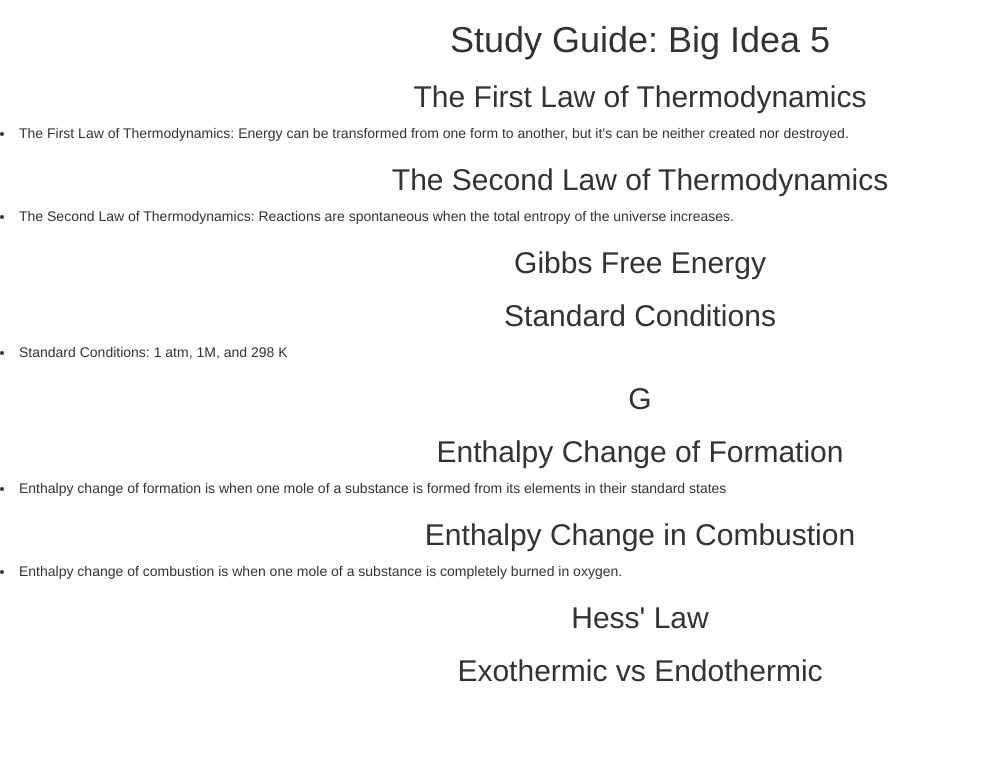
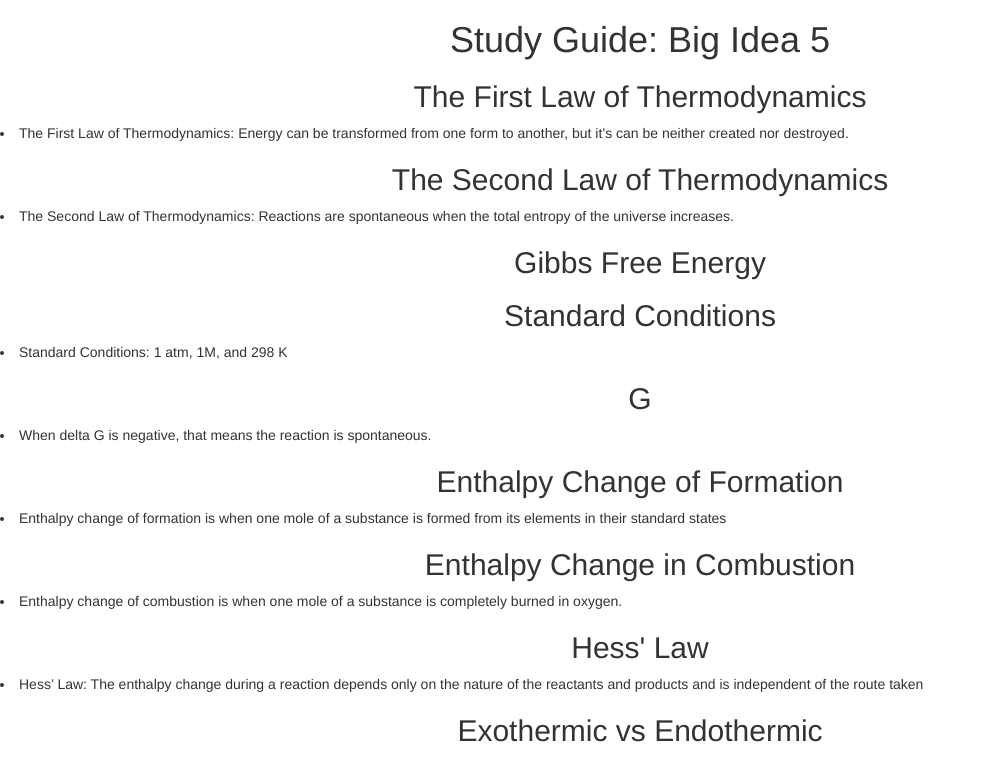
Before and after one commit to michellew3928/inspirational, a plain HTML site: page Bootstrap-unit/ap-chemistry-study-guide/big-idea-5.html in a window 1280 px wide. Shown: the whole page, without its empty margins (0-986 px from the left). Drawn offline with nearby package versions, Linux system fonts and the light colour scheme.

Commit message:
git information to all big ideas

```diff
--- a/Bootstrap-unit/ap-chemistry-study-guide/big-idea-5.html
+++ b/Bootstrap-unit/ap-chemistry-study-guide/big-idea-5.html
@@ -32,12 +32,13 @@
         <h2 class="text-center"> Standard Conditions </h2>
            <li> Standard Conditions: 1 atm, 1M, and 298 K </li>
         <h2 class="text-center"> G </h2>
-
+           <li>When delta G is negative, that means the reaction is spontaneous.</li>
         <h2 class="text-center"> Enthalpy Change of Formation</h2>
            <li> Enthalpy change of formation is when one mole of a substance is formed from its elements in their standard states</li>
         <h2 class="text-center"> Enthalpy Change in Combustion</h2>
-            <li>Enthalpy change of combustion is when one mole of a substance is completely burned in oxygen. </li>
+            <li> Enthalpy change of combustion is when one mole of a substance is completely burned in oxygen. </li>
         <h2 class="text-center"> Hess' Law</h2>
+            <li> Hess’ Law: The enthalpy change during a reaction depends only on the nature of the reactants and products and is independent of the route taken </li>
         <h2 class="text-center"> Exothermic vs Endothermic </h2>
 
     </div>
```
